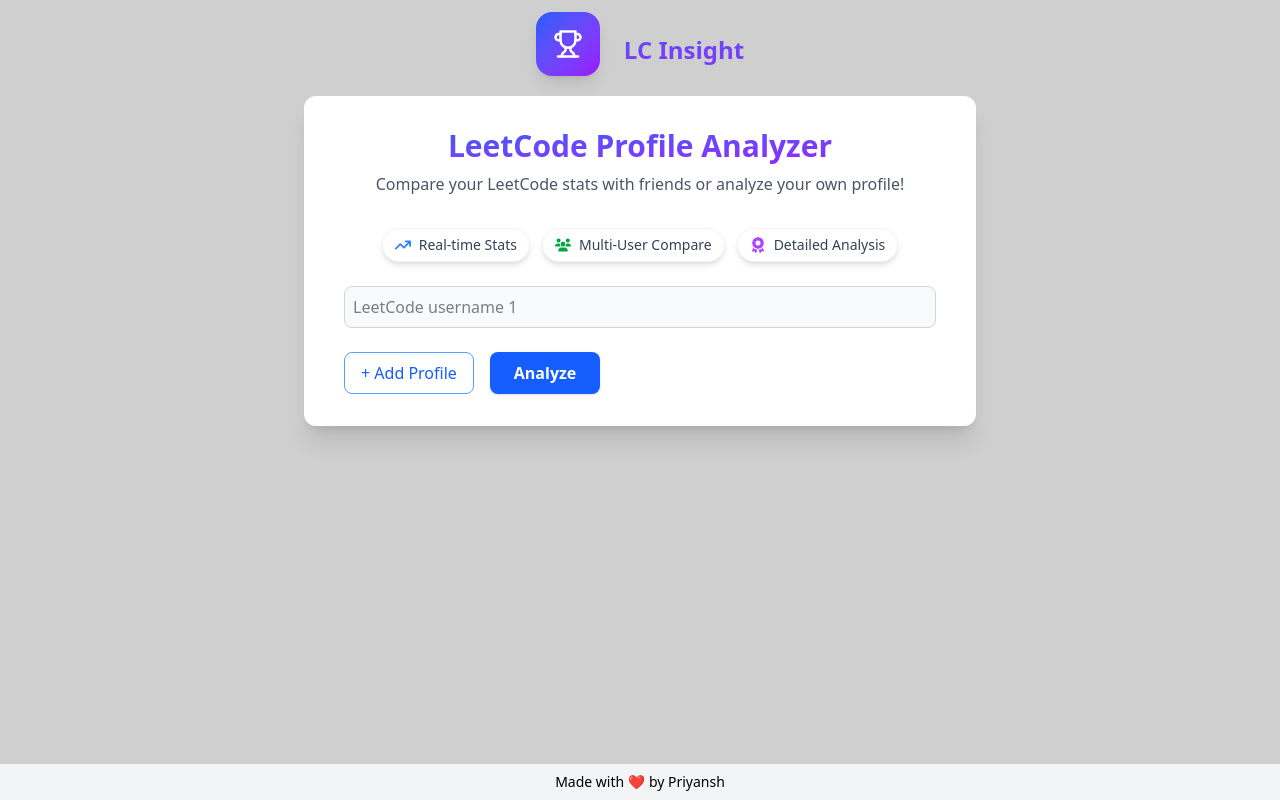
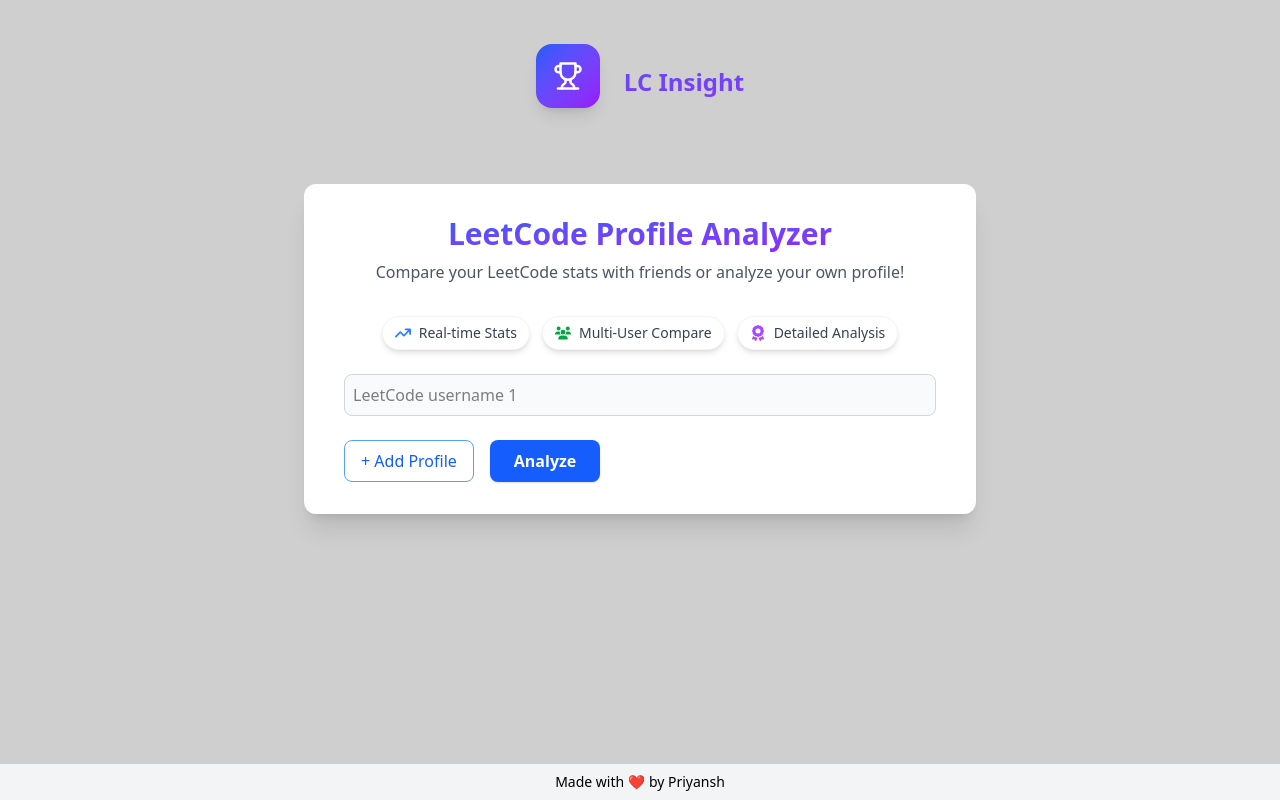
Before and after one commit to PRIYANSH-2004/LC_Insight, a React (Vite) app in the folder client/: page / in a window 1280 px wide. Built offline with nearby package versions, Linux system fonts and the light colour scheme.

Commit message:
proxy server integration

```diff
--- a/client/src/App.tsx
+++ b/client/src/App.tsx
@@ -7,7 +7,7 @@ function App() {
 
   return (
     <div className="">
-      <h2 className="fixed top-0 left-0 right-0 items-center text-2xl font-bold mb-6 bg-gradient-to-br from-blue-600 to-purple-600 bg-clip-text text-transparent  p-3">
+      <h2 className="top-0 left-0 right-0 items-center text-2xl font-bold mb-6 bg-gradient-to-br from-blue-600 to-purple-600 bg-clip-text text-transparent  p-3">
         <div className="inline-flex items-center justify-center w-16 h-16 bg-gradient-to-br from-blue-600 to-purple-600 rounded-2xl mr-6 shadow-lg">
           <LuTrophy className='text-3xl text-white'/>
         </div>
```
Also changed, not shown: 2 other files (tests, documents, lock files or other folders).
